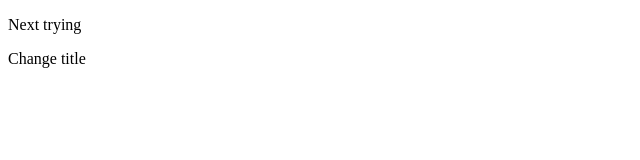
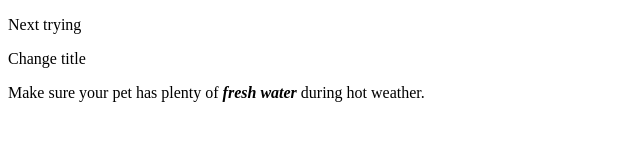
Before and after one commit to Nicholas-ua/Sample_01c, a plain HTML site: page index.html in a window 1280 px wide. Shown: the whole page, without its empty margins (0-640 px from the left). Drawn offline with Linux system fonts and the light colour scheme.

Commit message:
Change text

```diff
--- a/index.html
+++ b/index.html
@@ -9,5 +9,5 @@
 <body>
     <p>Next trying</p>
     <p>Change title</p>
+    <p>Make sure your pet has plenty of <i><b>fresh water</b></i> during hot weather.</p>
 </body>
-<!-- </html> -->
```
